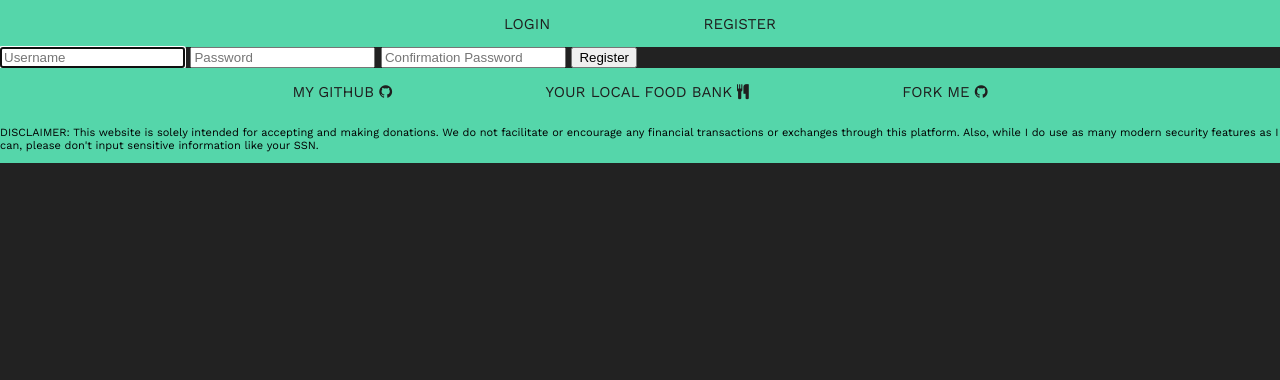
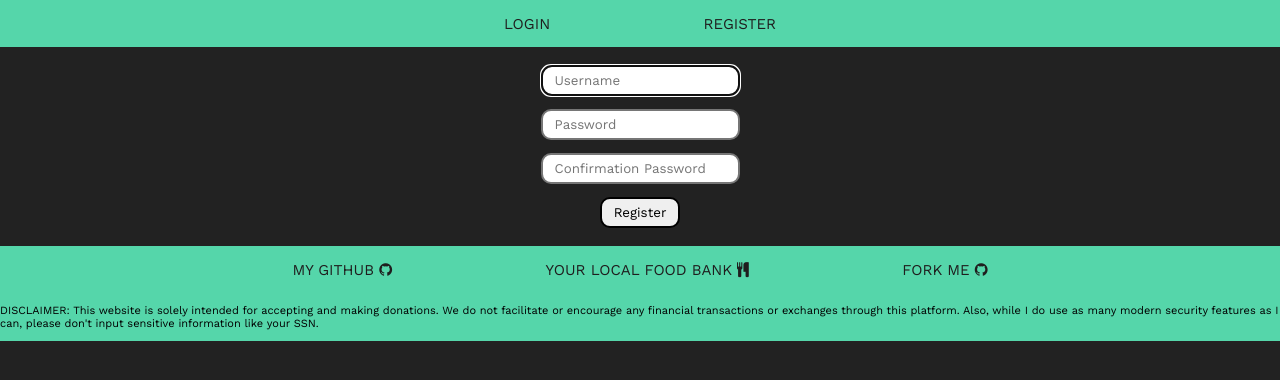
Before and after one commit to kurealnum/non-profit-link, a Flask app: page /register in a window 1280 px wide. Shown: the top 380 px of the page. Run offline with Flask 3, Linux system fonts and the light colour scheme; parts of the project's set-up code (start-up, migrations or seed data) failed here and were passed over.

Commit message:
Login and register page CSS + flashing CSS. Not happy with flash CSS though

```diff
--- a/static/style.css
+++ b/static/style.css
@@ -34,11 +34,19 @@ nav a:hover {
   color: var(--highlight-color);
 }
 
+/* Flask Flashes */
+
 .flashes {
   position: relative;
   display: flex;
   justify-content: center;
   align-items: center;
+  padding: 12px 20px 12px 20px;
+  margin: 1% 40% 1% 40%;
+  border-width: 2px;
+  border-color: #00B4CC;
+  background-color: #00B4CC;
+  border-style: solid;
 }
 
 /*
@@ -110,6 +118,27 @@ html {
   position: static;
   margin: 0 auto;
   padding: var(--standard-spacing);
+}
+
+/* Forms/Inputs/Buttons */
+
+.login_form {
+  position: relative;
+  display: flex;
+  flex-direction: column;
+  justify-content: center;
+  align-items: center;
+  font-family: 'Work Sans', sans-serif;
+  padding: 12px 0px 12px 0px;
+  margin: auto;
+}
+
+.login {
+  font-family: 'Work Sans', sans-serif;
+  padding: 6px 12px 6px 12px;
+  margin: 0.5% 40% 0.5% 40%;
+  border-style: solid;
+  border-radius: 10px;
 }
 
 /* Search bar */
--- a/templates/register.html
+++ b/templates/register.html
@@ -5,15 +5,15 @@
 {% endblock %}
 
 {% block body %}
-<form action="/register" method="post">
+<form action="/register" method="post" class="login_form">
 
-    <input autocomplete="off" autofocus id="username" name="username" placeholder="Username" type="text">
+    <input autocomplete="off" autofocus id="username" name="username" placeholder="Username" type="text" class="login">
 
-    <input id="password" name="password" placeholder="Password" type="password">
+    <input id="password" name="password" placeholder="Password" type="password" class="login">
 
-    <input id="confirmation" name="confirmation" placeholder="Confirmation Password" type="password">
+    <input id="confirmation" name="confirmation" placeholder="Confirmation Password" type="password" class="login">
 
-    <button type="submit">Register</button>
+    <button type="submit" class="login">Register</button>
 
 </form>
 {% endblock %}
```
Also changed, not shown: templates/login.html (+4 -6 lines).
